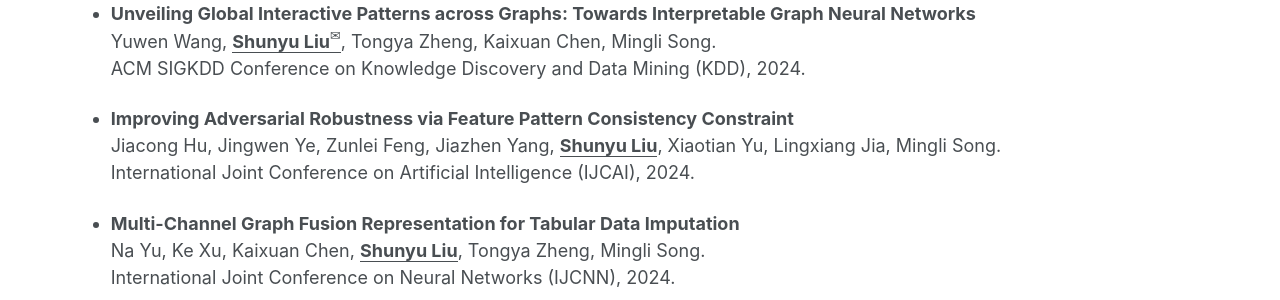
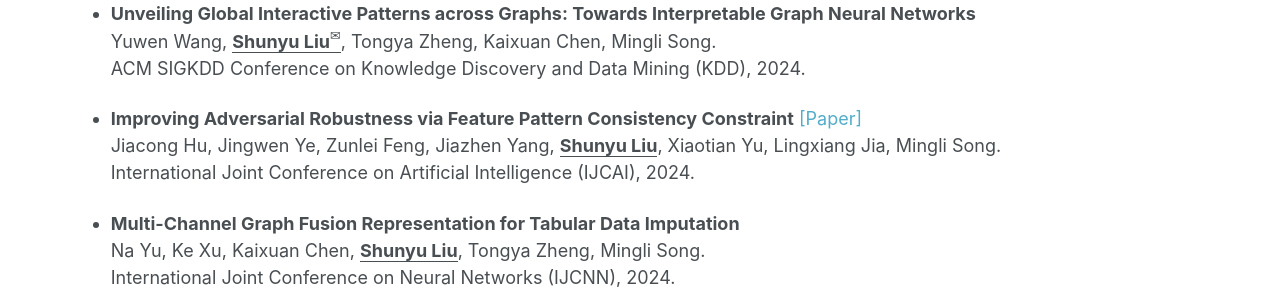
Before and after one commit to liushunyu/liushunyu.github.io, a Jekyll site: the page built from _pages/publications.md, in a window 1280 px wide and 900 px high, scrolled down 1164 px. Shown: the part 152-452 px from the top of the window. Built offline with Jekyll 4.4.1, drawn with Linux system fonts in a browser that asks for light colours; formulas are drawn with MathJax 3.

Commit message:
Update publications.md

```diff
--- a/_pages/publications.md
+++ b/_pages/publications.md
@@ -60,7 +60,7 @@
   ACM SIGKDD Conference on Knowledge Discovery and Data Mining (KDD), 2024.
 
 
-- **Improving Adversarial Robustness via Feature Pattern Consistency Constraint**  \\
+- **Improving Adversarial Robustness via Feature Pattern Consistency Constraint** <a href="https://arxiv.org/abs/2406.08829" target="_blank" style="text-decoration: none">\[Paper\]</a> \\
   Jiacong Hu, Jingwen Ye, Zunlei Feng, Jiazhen Yang, **<u>Shunyu Liu</u>**, Xiaotian Yu, Lingxiang Jia, Mingli Song. \\
   International Joint Conference on Artificial  Intelligence (IJCAI), 2024.
 
```
